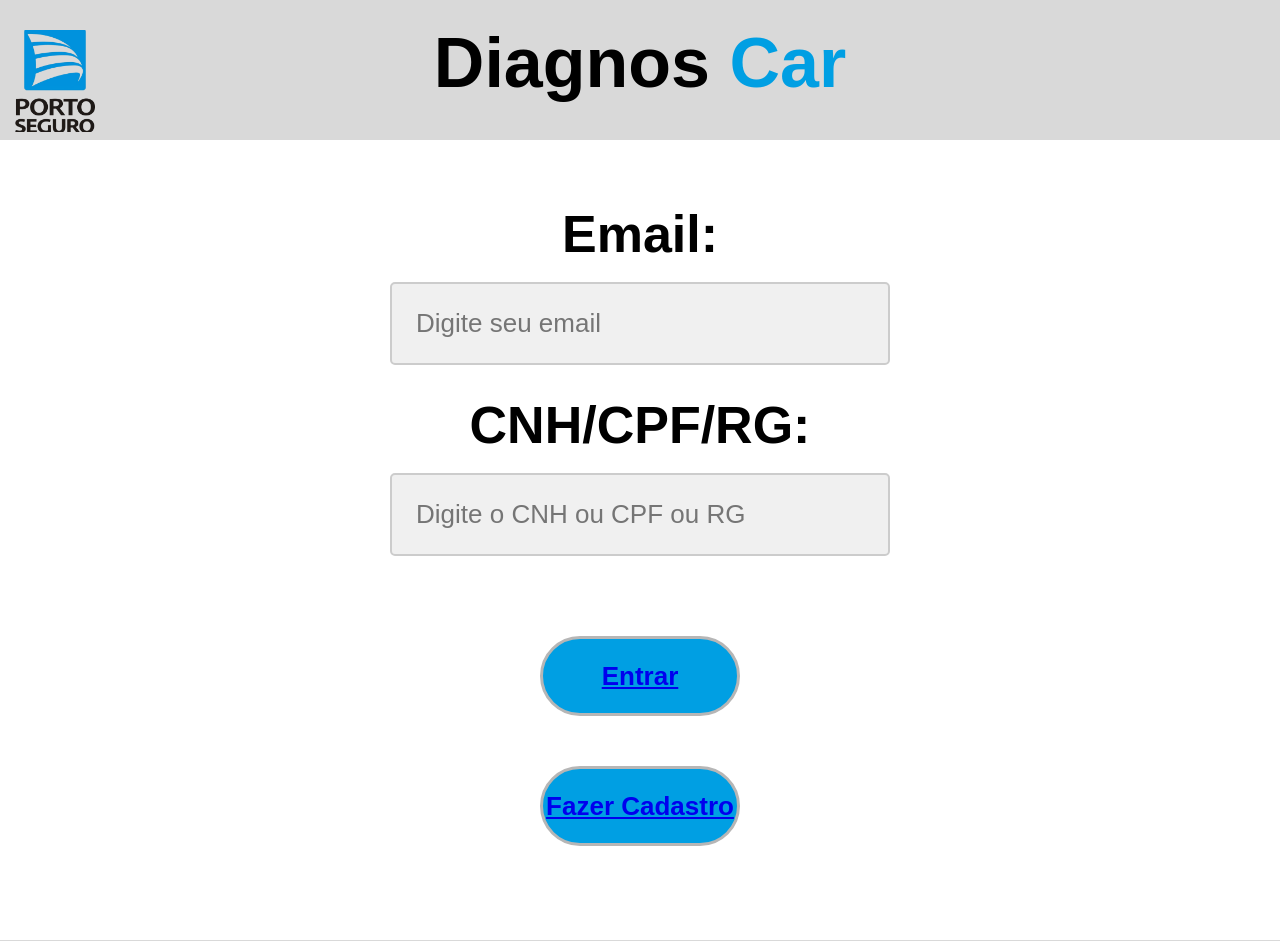
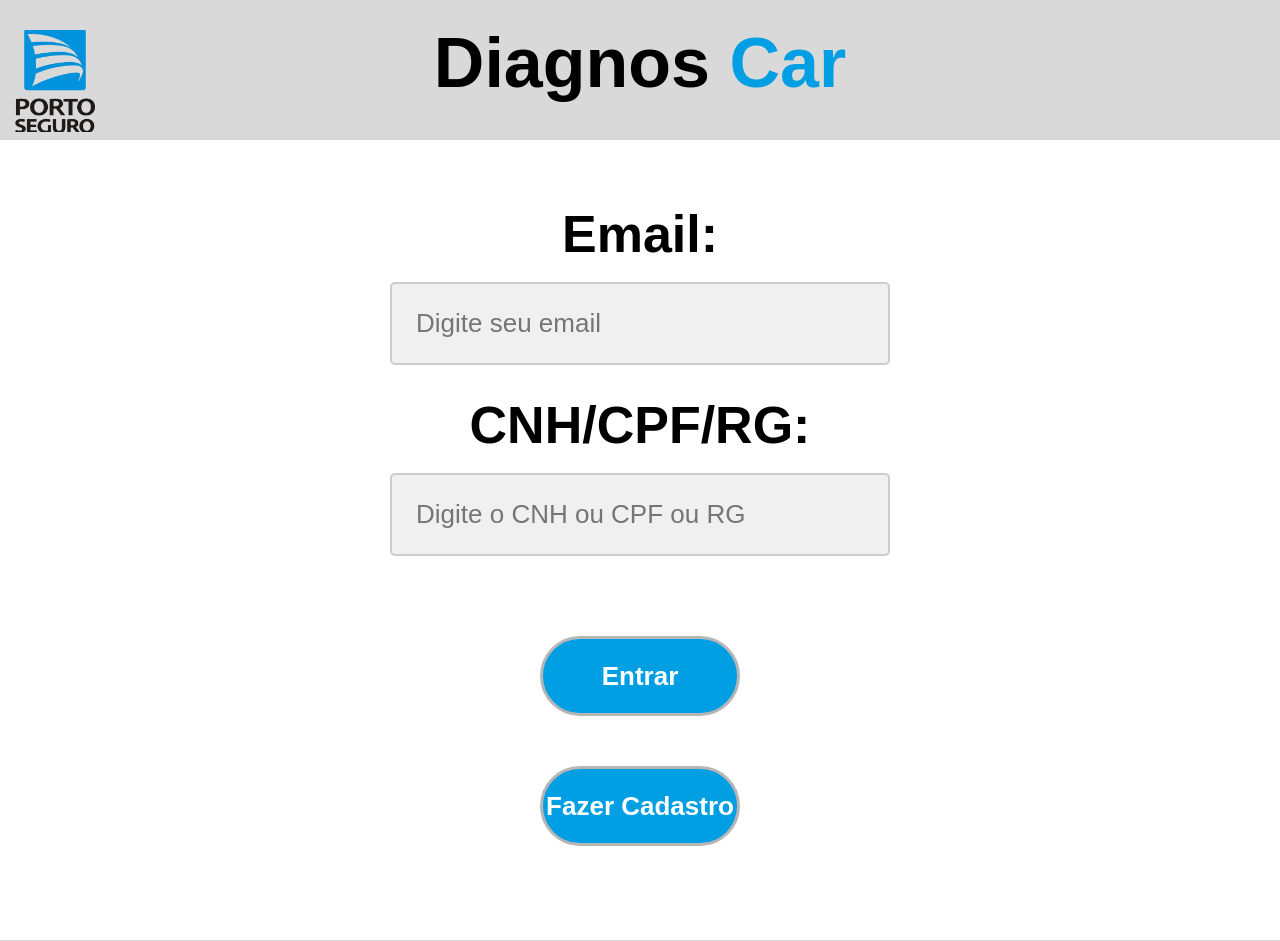
Before and after one commit to thejaobiell/sprint3-frontend, a React (Vite) app: page /login in a window 1280 px wide. Shown: the top 941 px of the page. Built offline with nearby package versions, Linux system fonts and the light colour scheme.

Commit message:
Update Login.tsx

```diff
--- a/src/components/Login/Login.tsx
+++ b/src/components/Login/Login.tsx
@@ -1,6 +1,21 @@
+import { useEffect } from 'react';
 import './Login.css';
+import { useNavigate } from 'react-router-dom';
 
 const Login = () => {
+    useEffect(() => {
+        document.title = "Login - Diagnoscar";
+    }, []);
+
+    const navigate = useNavigate();
+    const loginou = () => {
+    navigate('/escolhacarro');
+    };
+    const cadastrar = () => {
+    navigate('/cadastro');
+    };
+
+
     return (
         <section>
             <form id="LOGIN">
@@ -17,12 +32,9 @@ const Login = () => {
                     <input type="text" id="txtCNH_CPF_RG" name="txtCNH_CPF_RG" placeholder="Digite o CNH ou CPF ou RG" />
                 </label>
                 <br />
-                <button id="botao">
-                    <a href="iniciar.html">Entrar</a>
-                </button>
-                <button id="botao">
-                    <a href="cadastro.html">Fazer Cadastro</a>
-                </button>
+                <button id="botao" onClick={loginou}>Entrar</button>
+
+                <button id="botao" onClick={cadastrar}>Fazer Cadastro</button>
             </form>
         </section>
     );
```
